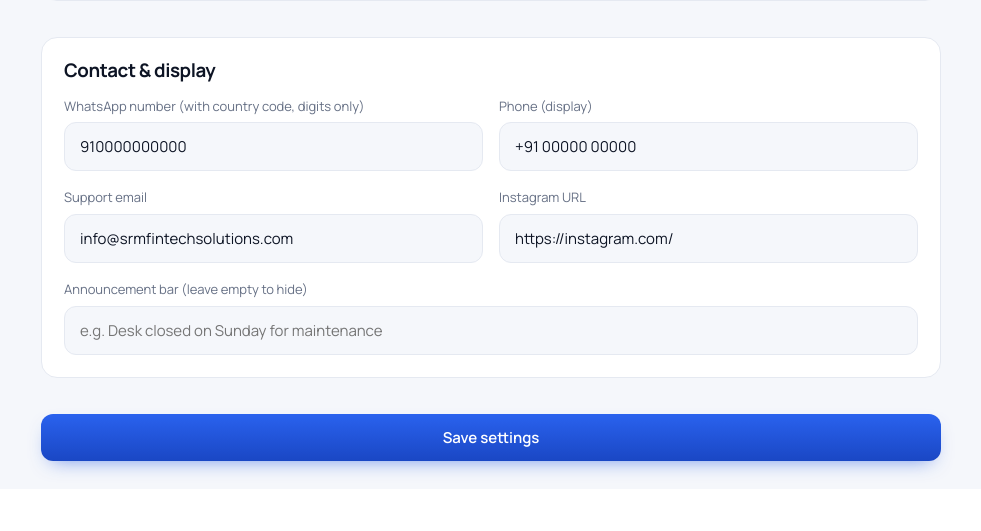
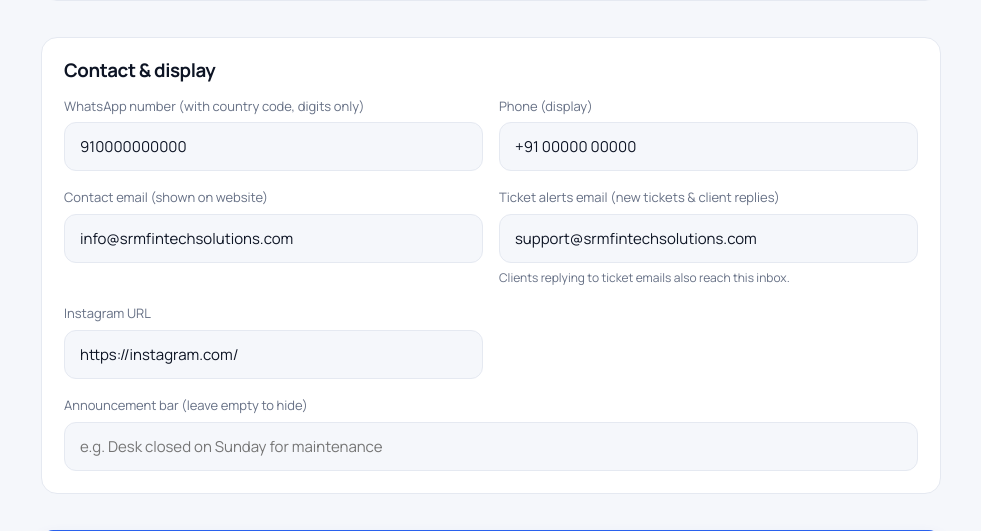
Before and after one commit to Growmore8/P2P, a Laravel app: page /admin/settings in a window 1280 px wide. Shown: the part 968-1499 px from the top of the page, without its empty margins (237-1218 px from the left). Before the commit the page ends 1447 px from the top, so only its background shows below. Run offline with Laravel 12, Linux system fonts and the light colour scheme; the visitor is signed in with stand-in values (Sample User, id 1); data comes from the database, SQL or seed files in the repository; data that the repository does not hold is empty.

Commit message:
Send ticket alerts to a separate ticket inbox (support@)
- New setting "ticket_email" (default support@srmfintechsolutions.com) receives
  new-ticket and client-reply alerts; client emails Reply-To this inbox
- Website contact email (support_email, info@) unchanged
- Both editable in Admin → Settings

Co-Authored-By: Claude Opus 5.5 <noreply@anthropic.com>

```diff
--- a/app/Http/Controllers/Admin/SettingController.php
+++ b/app/Http/Controllers/Admin/SettingController.php
@@ -25,6 +25,7 @@ class SettingController extends Controller
             'support_whatsapp' => ['required', 'regex:/^\d{10,15}$/'],
             'support_phone' => ['required', 'string', 'max:30'],
             'support_email' => ['required', 'email'],
+            'ticket_email' => ['required', 'email'],
             'instagram_url' => ['nullable', 'url'],
             'announcement' => ['nullable', 'string', 'max:200'],
         ]);
--- a/app/Mail/TicketMail.php
+++ b/app/Mail/TicketMail.php
@@ -43,7 +43,7 @@ class TicketMail extends Mailable
             // Client emails: "Reply" goes to the support inbox. Staff emails: "Reply" goes to the client.
             replyTo: $toStaff
                 ? [new Address($this->ticket->user->email, $this->ticket->user->name)]
-                : [new Address((string) Setting::get('support_email'), 'SRM Fintech Support')],
+                : [new Address((string) Setting::get('ticket_email'), 'SRM Fintech Support')],
         );
     }
 
--- a/app/Models/Setting.php
+++ b/app/Models/Setting.php
@@ -24,7 +24,8 @@ class Setting extends Model
         'avg_completion' => '15–30 min',
         'support_whatsapp' => '910000000000',
         'support_phone' => '+91 00000 00000',
-        'support_email' => 'info@srmfintechsolutions.com',
+        'support_email' => 'info@srmfintechsolutions.com',     // shown on the website
+        'ticket_email' => 'support@srmfintechsolutions.com',   // receives new-ticket / client-reply alerts
         'instagram_url' => 'https://instagram.com/',
         'announcement' => '',
     ];
--- a/app/Support/Notify.php
+++ b/app/Support/Notify.php
@@ -26,9 +26,9 @@ class Notify
         }
     }
 
-    /** The support inbox (Admin → Settings → Support email). */
+    /** The ticket inbox (Admin → Settings → Ticket alerts email). */
     public static function staff(Mailable $mail): bool
     {
-        return self::mail((string) Setting::get('support_email'), $mail);
+        return self::mail((string) Setting::get('ticket_email'), $mail);
     }
 }
--- a/resources/views/admin/settings.blade.php
+++ b/resources/views/admin/settings.blade.php
@@ -38,7 +38,9 @@
     <div class="form-grid">
       <div><label>WhatsApp number (with country code, digits only)</label><input class="input" name="support_whatsapp" value="{{ old('support_whatsapp', $s['support_whatsapp']) }}" required></div>
       <div><label>Phone (display)</label><input class="input" name="support_phone" value="{{ old('support_phone', $s['support_phone']) }}" required></div>
-      <div><label>Support email</label><input class="input" type="email" name="support_email" value="{{ old('support_email', $s['support_email']) }}" required></div>
+      <div><label>Contact email (shown on website)</label><input class="input" type="email" name="support_email" value="{{ old('support_email', $s['support_email']) }}" required></div>
+      <div><label>Ticket alerts email (new tickets &amp; client replies)</label><input class="input" type="email" name="ticket_email" value="{{ old('ticket_email', $s['ticket_email']) }}" required>
+        <span class="hint">Clients replying to ticket emails also reach this inbox.</span></div>
       <div><label>Instagram URL</label><input class="input" name="instagram_url" value="{{ old('instagram_url', $s['instagram_url']) }}"></div>
       <div class="full"><label>Announcement bar (leave empty to hide)</label><input class="input" name="announcement" value="{{ old('announcement', $s['announcement']) }}" placeholder="e.g. Desk closed on Sunday for maintenance"></div>
     </div>
```
Also changed, not shown: tests/Feature/P2PFlowTest.php (+1 -1 lines).
